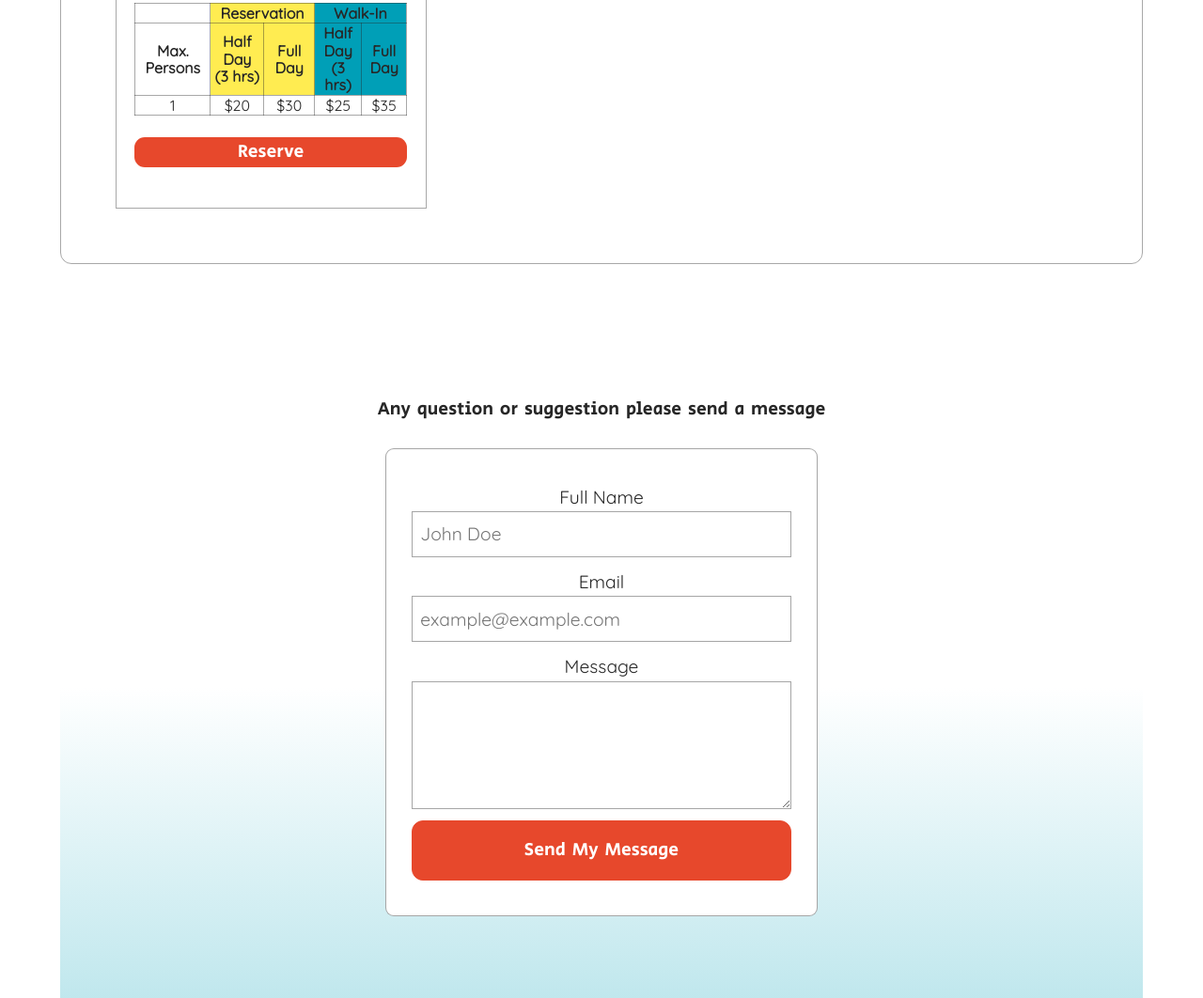
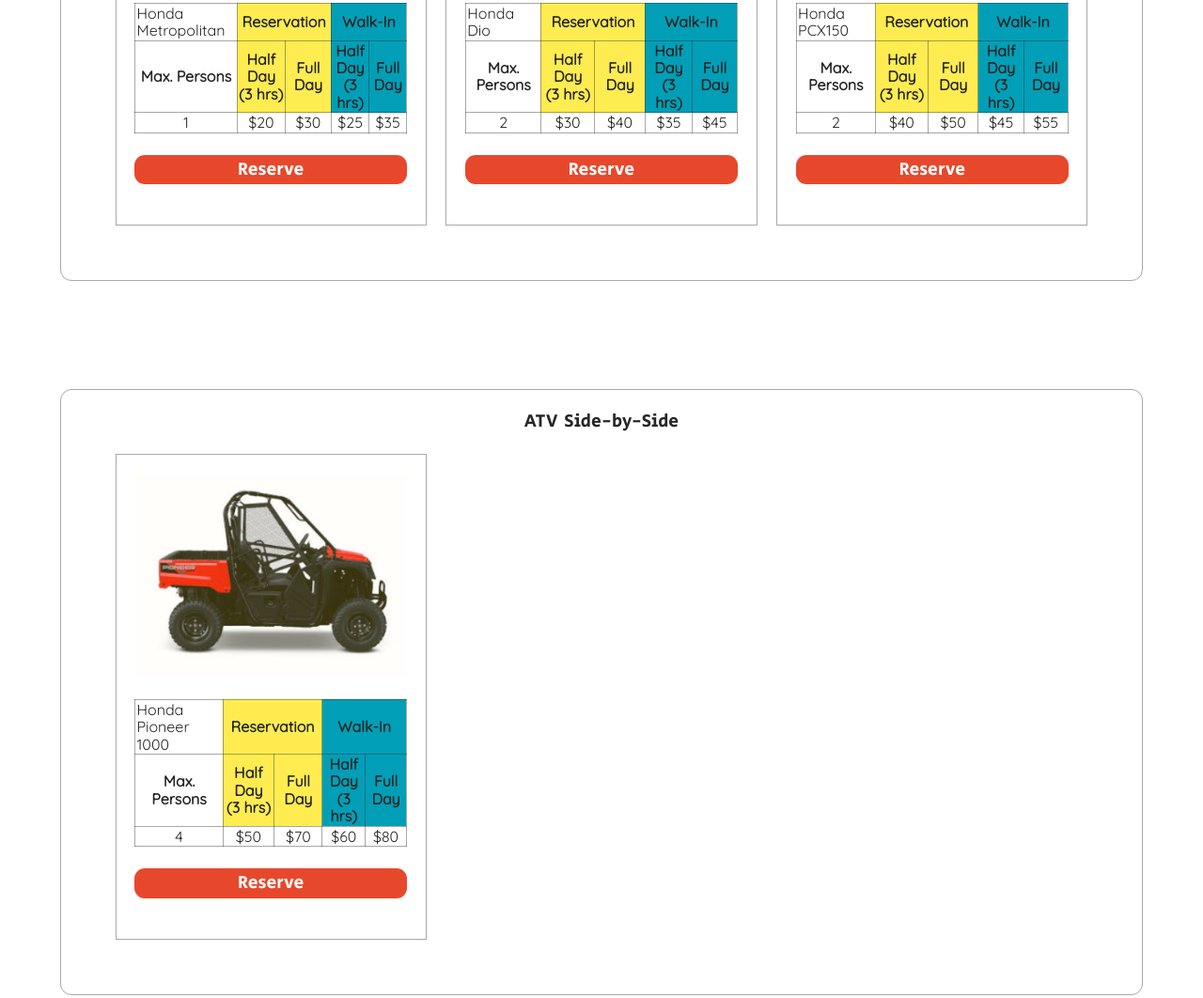
Before and after one commit to samdevbeltran/samscoot.github.io, a plain HTML site: page rentals.html in a window 1280 px wide. Shown: the part 1850-2912 px from the top of the page at 94% size. Drawn offline with nearby package versions, Linux system fonts and the light colour scheme.

Commit message:
rentals page process 2

```diff
--- a/js/scooter-inf.js
+++ b/js/scooter-inf.js
@@ -1,17 +1,15 @@
-function getVehicleHtml(){
-    return '<div class="scoot-grid">'+
-        '<div class="vehicle-container">'+
+function getVehicleHtml(obj){
+    return '<div class="vehicle-container">'+
             '<div class="veh-img-cont">'+
                 '<picture>'+
-                    '<source media="(max-width:767px)" srcset="images/honda-metro-350.jpg">'+
-                    '<img src="images/honda-metro-350.jpg" alt="logo">'+
+                    '<img src="images/'+obj["src"]+'" alt="logo">'+
                 '</picture>'+
             '</div>'+
             '<div class="veh-info-cont">'+
                 '<table>'+
                     '<tbody>'+
                         '<tr>'+
-                            '<td class="veh-name"></td>'+
+                            '<td class="veh-name">'+obj["model"]+'</td>'+
                             '<td class="yellow-backG" style="text-align: center;" colspan="2"><strong>Reservation</strong></td>'+
                             '<td class="blue-backG" style="text-align: center;" colspan="2"><strong>Walk-In</strong></td>'+
                         '</tr>'+
@@ -23,23 +21,34 @@
                             '<td class="blue-backG" style="text-align: center;"><strong>Full Day</strong></td>'+
                         '</tr>'+
                         '<tr>'+
-                            '<td class="veh-people" style="text-align: center;">1</td>'+
-                            '<td class="veh-re-half" style="text-align: center;">$20</td>'+
-                            '<td class="veh-re-full" style="text-align: center;">$30</td>'+
-                            '<td class="veh-wa-half" style="text-align: center;">$25</td>'+
-                            '<td class="veh-wa-full" style="text-align: center;">$35</td>'+
+                            '<td class="veh-people" style="text-align: center;">'+obj["max_person"]+'</td>'+
+                            '<td class="veh-re-half" style="text-align: center;">'+ obj["reservation"]["half-day"]+'</td>'+
+                            '<td class="veh-re-full" style="text-align: center;">'+obj["reservation"]["full-day"]+'</td>'+
+                            '<td class="veh-wa-half" style="text-align: center;">'+obj["walk-in"]["half-day"]+'</td>'+
+                            '<td class="veh-wa-full" style="text-align: center;">'+obj["walk-in"]["full-day"]+'</td>'+
                         '</tr>'+
                     '</tbody>'+
                 '</table>'+
                 '<button>Reserve</button>'+
             '</div>'+
-        '</div>'+
-    '</div>';
+        '</div>';
 }
+const url = "https://samdevbeltran.github.io/samscoot.github.io/json/scooter-api.json"
 
-fetch('../json/scooter-api.json').then(response =>{
+fetch(url).then(response => response.json() ).then(obj =>{
+    let honda = document.querySelector("#honda-content");
+    let atv = document.querySelector("#ATV-content");
+    let jeep = document.querySelector("#jeep-content");
 
-    console.log(response.json())
+    obj["honda-motor-scooters"].forEach(element => {
+        honda.innerHTML += getVehicleHtml(element);
+    });
 
+    obj["ATV"].forEach(element => {
+        atv.innerHTML += getVehicleHtml(element);
+    });
+
+    obj["Jeep rentals"].forEach(element => {
+        jeep.innerHTML += getVehicleHtml(element);
+    });
 })
-document.querySelector(".honda-section").innerHTML += getVehicleHtml();
--- a/json/scooter-api.json
+++ b/json/scooter-api.json
@@ -1,8 +1,9 @@
 {
     "honda-motor-scooters":[
         {
-            "models": "Honda Metropolitan",
+            "model": "Honda Metropolitan",
             "max_person":"1",
+            "src": "honda-metro-350.jpg",
             "reservation":{
                 "half-day":"$20",
                 "full-day":"$30"
@@ -15,6 +16,7 @@
         {
             "model":"Honda Dio",
             "max_person":"2",
+            "src": "Honda-dio-350.jpg",
             "reservation":{
                 "half-day":"$30",
                 "full-day":"$40"
@@ -27,6 +29,7 @@
         {
             "model":"Honda PCX150",
             "max_person":"2",
+            "src": "HondaPCX-350.jpg",
             "reservation":{
                 "half-day":"$40",
                 "full-day":"$50"
@@ -39,8 +42,9 @@
     ],
     "ATV":[
         {
-            "models": "Honda Pioneer 1000",
+            "model": "Honda Pioneer 1000",
             "max_person":"4",
+            "src": "pioneer1-350.jpg",
             "reservation":{
                 "half-day":"$50",
                 "full-day":"$70"
@@ -53,8 +57,9 @@
     ],
     "Jeep rentals":[
         {
-            "models": "Jeep Wrangler-4 door with a/c",
+            "model": "Jeep Wrangler-4 door with a/c",
             "max_person":"5",
+            "src": "jeep1-350.jpg",
             "reservation":{
                 "half-day":"$70",
                 "full-day":"$100"
@@ -66,8 +71,9 @@
         },
 
         {
-            "models": "Jeep Wrangler-2 door",
+            "model": "Jeep Wrangler-2 door",
             "max_person":"4",
+            "src": "jeppWrangler-350.jpg",
             "reservation":{
                 "half-day":"$60",
                 "full-day":"$85"
--- a/rentals.html
+++ b/rentals.html
@@ -50,7 +50,7 @@
                     <p>We have the following models, choose the one you like best</p>
                 </div>
                 <div class="rental-card-container rental-pg">
-                    <a href="#" class="rental-card-a">
+                    <a href="#honda-content" class="rental-card-a">
 
                         <div class="rental-card">
                             <picture>
@@ -65,7 +65,7 @@
                         </div>
 
                     </a>
-                    <a href="#" class="rental-card-a">
+                    <a href="#ATV-content" class="rental-card-a">
                         <div class="rental-card">
                         <picture>
                             <source media="(max-width:767px)" srcset="images/pioneer2-420.jpg">
@@ -78,7 +78,7 @@
                         </div>
                         </div>
                     </a>
-                    <a href="#" class="rental-card-a">
+                    <a href="#jeep-content" class="rental-card-a">
                         <div class="rental-card">
                         <picture>
                             <source media="(max-width:767px)" srcset="images/jeep2-420.jpg">
@@ -137,8 +137,21 @@
             </section> -->
 
 
-            <section class="honda-section">
+            <section class="honda-section" >
                 <h3>Honda Motor Scooter</h3>
+                <div class="scoot-grid" id="honda-content"></div>
+
+            </section>
+
+            <section class="atv-section" >
+                <h3>ATV Side-by-Side</h3>
+                <div class="scoot-grid" id="ATV-content"></div>
+
+            </section>
+
+            <section class="jeep-section" >
+                <h3>Jeep Rentals</h3>
+                <div class="scoot-grid" id="jeep-content"></div>
 
             </section>
 
```
Also changed, not shown: css/large.css (line endings or trailing spaces).
